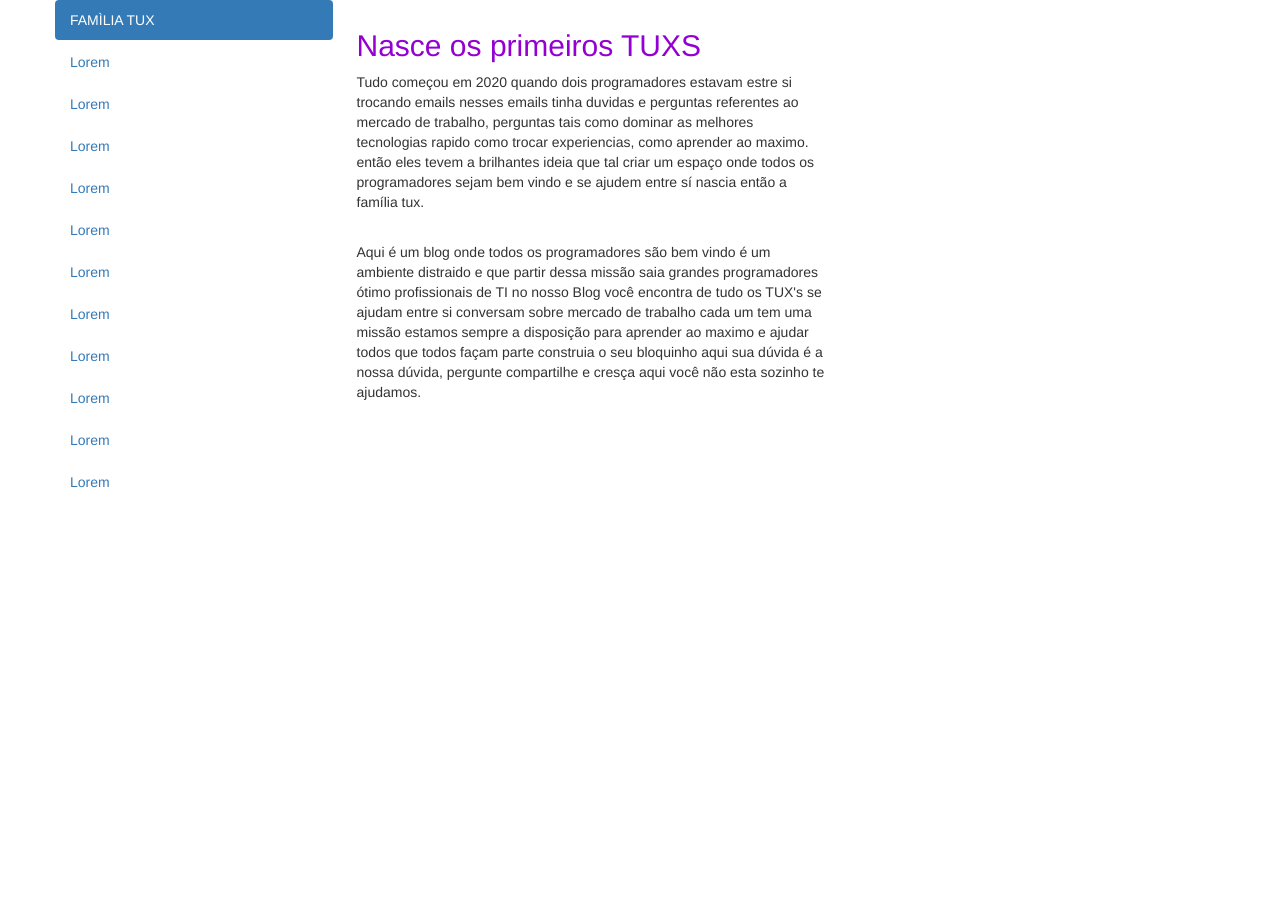
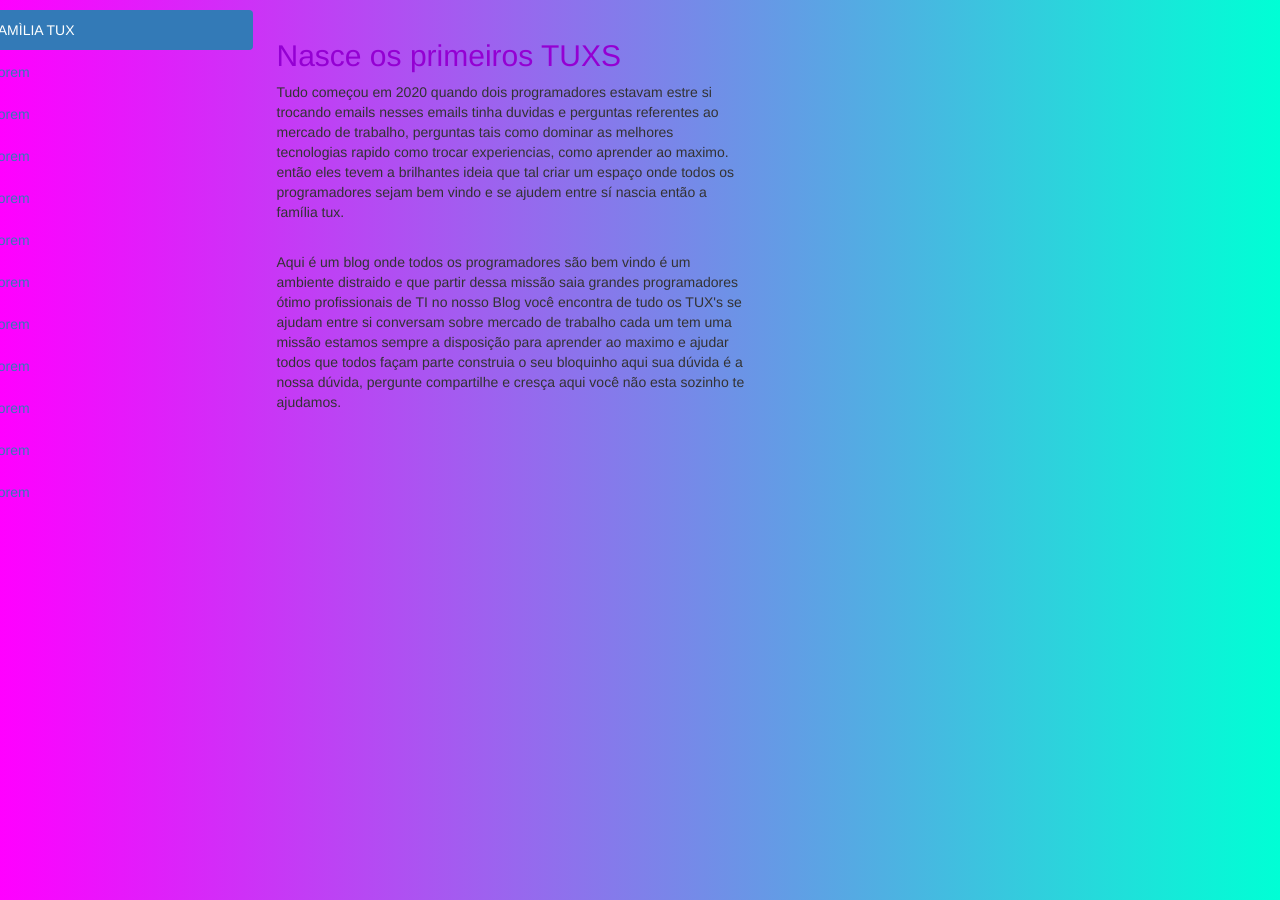
Before and after one commit to tuxcoreteam/Lab, a Jekyll site: the page develover.html, which Jekyll copies as it is, in a window 1280 px wide. Built offline with Jekyll 4.4.1, drawn with Linux system fonts in a browser that asks for light colours; nearby versions of some CDN libraries.

Commit message:
🐲
great commit by @fberato.

```diff
--- a/develover.html
+++ b/develover.html
@@ -8,6 +8,23 @@
   <link rel='stylesheet' href='https://maxcdn.bootstrapcdn.com/bootstrap/3.2.0/css/bootstrap.min.css'>
   <link rel="stylesheet" href="style.css">
 </head>
+<style>
+
+   body{
+       margin: 0;
+       padding: 0;
+       background: linear-gradient(to right, #ff00ff, #00ffd5);
+    }
+
+    .container{
+        position: relative;
+        margin: auto;
+        left: -80px;
+        top: 10px;
+    }
+
+
+</style>
 <body>
 <!-- partial:index.partial.html -->
 <article class="container">
```
